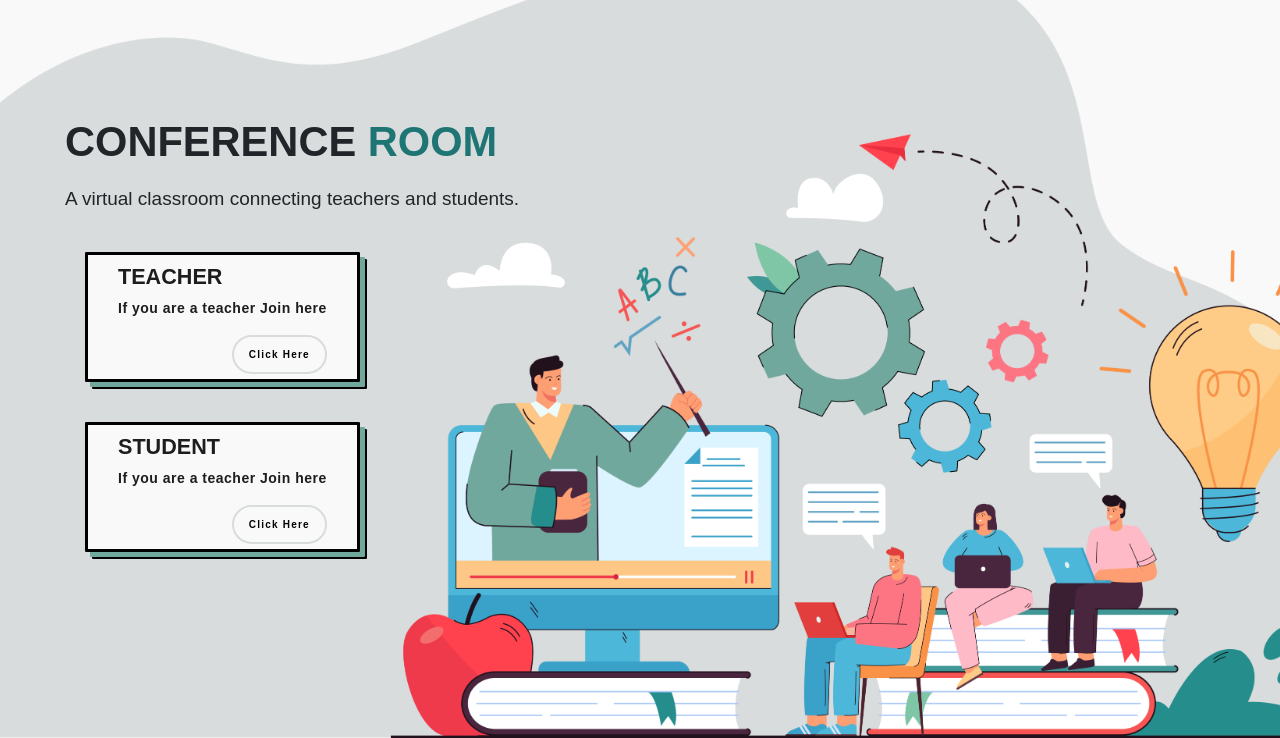
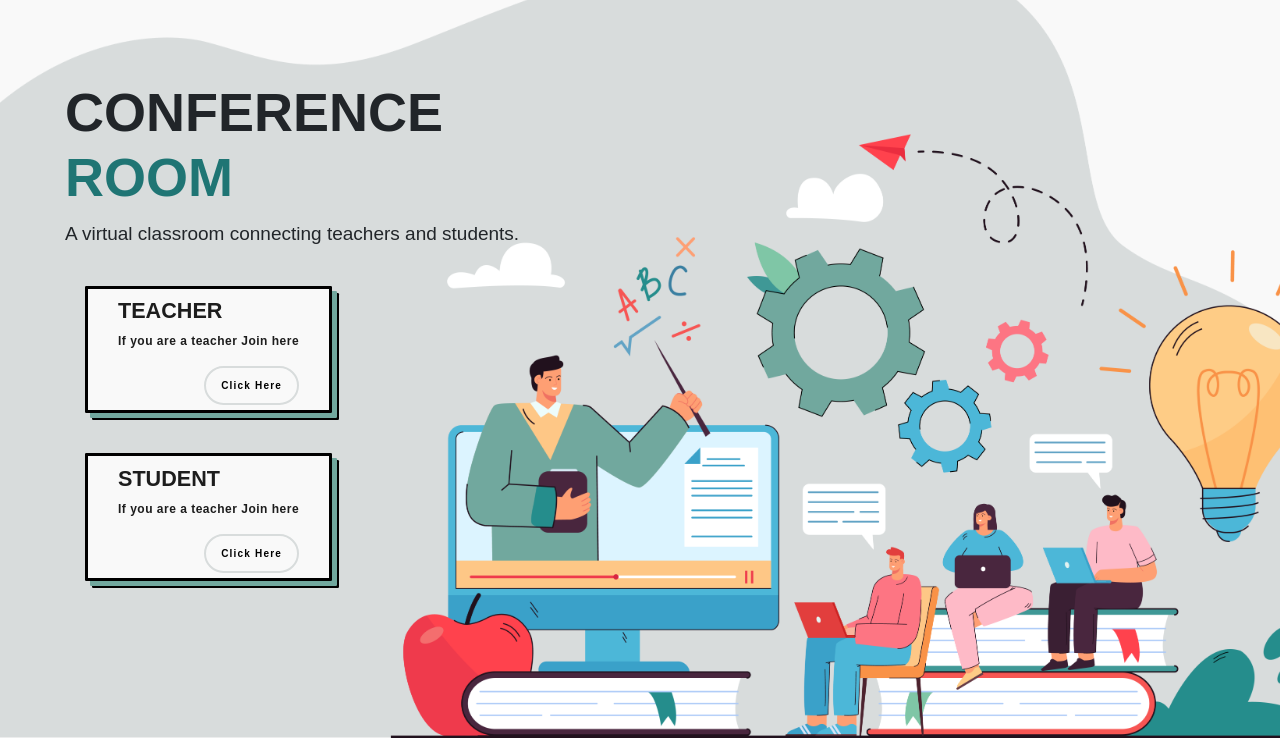
Before and after one commit to Conference-Room/conference_room, a Flask app: page / in a window 1280 px wide. Shown: the part 62-800 px from the top of the page. Run offline with Flask 2, Linux system fonts and the light colour scheme.

```diff
--- a/static/index.css
+++ b/static/index.css
@@ -94,7 +94,6 @@ a {
 .hero__heading {
   font-size: 1.875rem; /* 30px */
   font-weight: 400;
-  line-height: 1.6;
 }
 .hero__heading span {
   color: #1f7574;
@@ -104,7 +103,7 @@ a {
   /* 1024px */
   .hero__heading {
     text-transform: uppercase;
-    font-size: 4em;
+    font-size: 3em;
     font-weight: 700;
   }
 }
@@ -135,20 +134,6 @@ a {
   /* 1024px */
   .hero__text {
     width: 31.25rem; /* 500px */
-  }
-}
-
-.hero__heading {
-  font-size: 1.875rem; /* 30px */
-  font-weight: 400;
-  line-height: 1.6;
-}
-
-@media (min-width: 64rem) {
-  /* 1024px */
-  .hero__heading {
-    font-size: 2.6rem;
-    font-weight: 700;
   }
 }
 
@@ -231,7 +216,7 @@ a {
 .card-content {
   text-align: left;
   color: #1d1d1d;
-  font-size: 14px;
+  font-size: 12px;
   letter-spacing: 0.5px;
   line-height: 1.5;
 }
--- a/static/login.css
+++ b/static/login.css
@@ -32,9 +32,6 @@ img {
   overflow: hidden;
   box-shadow: 0 6px 31px -2px rgba(0, 0, 0, 0.3);
   transition: 1.5s ease-in-out;
-}
-.app:hover {
-  transform: scale(1.02);
 }
 
 a {
@@ -120,6 +117,7 @@ button {
   padding: 13px 15px;
   border-radius: 5em;
   border: none;
+  border: 2px solid rgb(0, 0, 0);
   background: #696e6e;
   font-family: "Poppins", sans-serif;
   outline: none;
```
Also changed, not shown: readme_photos/hero.png (added).
